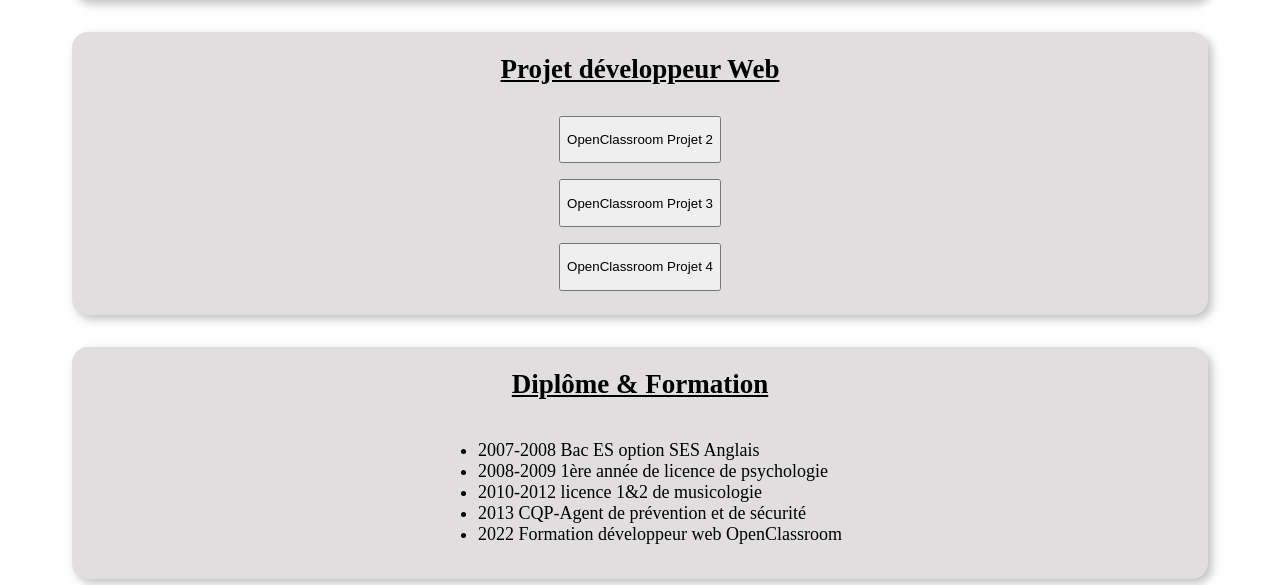
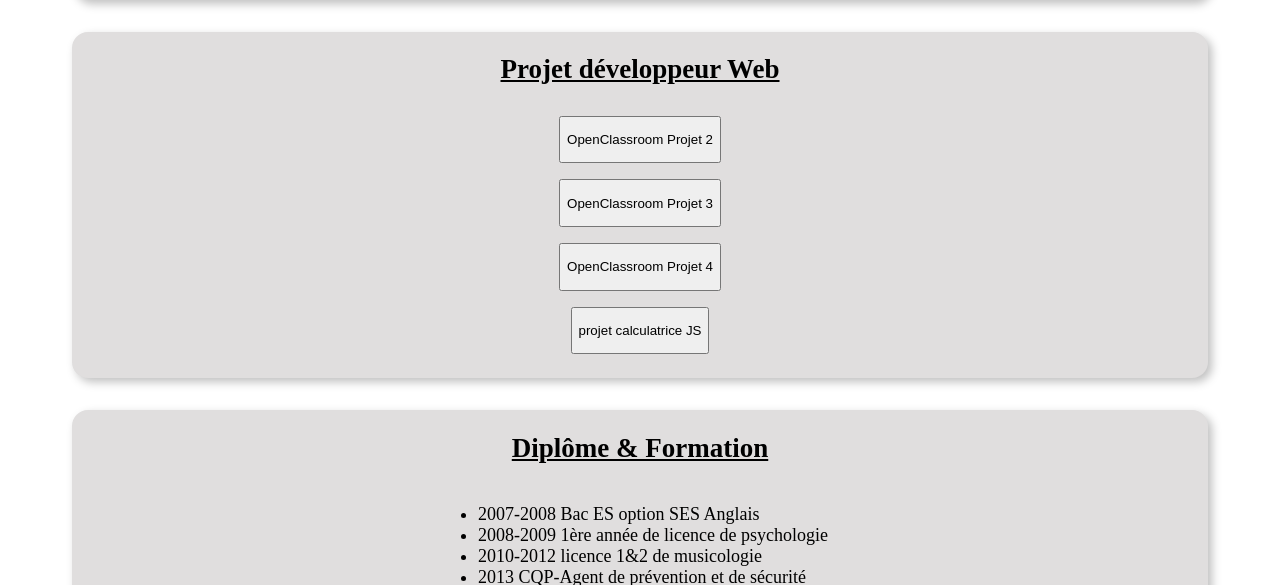
Before and after one commit to mxavierwd/mxavierwd.github.io, a plain HTML site: page index.html in a window 1280 px wide. Shown: the part 205-790 px from the top of the page. Drawn offline with Linux system fonts and the light colour scheme.

Commit message:
ajout projet calcul JS

```diff
--- a/index.html
+++ b/index.html
@@ -8,7 +8,7 @@
     <title>Xavier Mahaut github</title>
 </head>
 <body>
-
+<script> alert('Cette page est en construction.') </script>
     <div class="wip">
         <p>Cette page est en cours de construction.</p>
     </div>
@@ -41,6 +41,11 @@
         <a href="https://mxavierwd.github.io/OpenClassroom-Projet_4/">
             <button>
             <p>OpenClassroom Projet 4</p>
+            </button>
+        </a>
+        <a href="https://mxavierwd.github.io/calculatrice/">
+            <button>
+            <p>projet calculatrice JS</p>
             </button>
         </a>
     </div>
```
